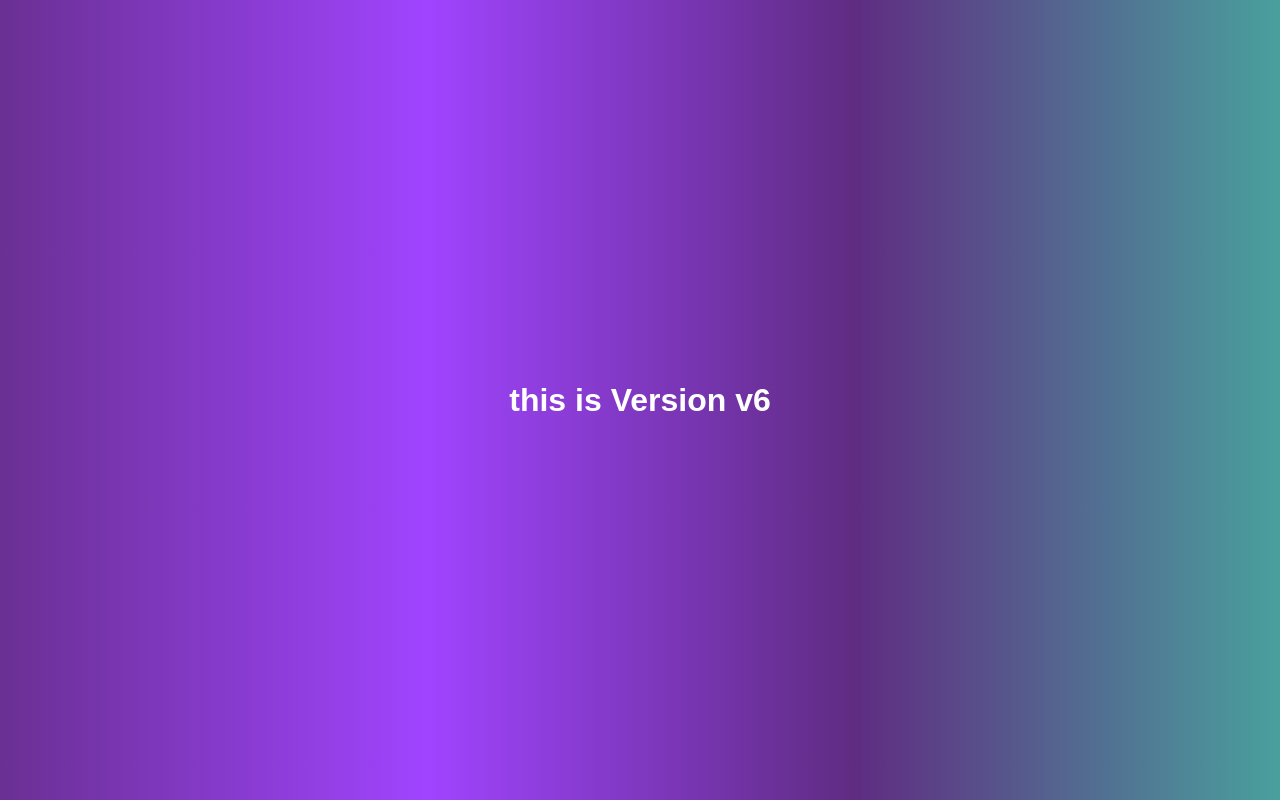
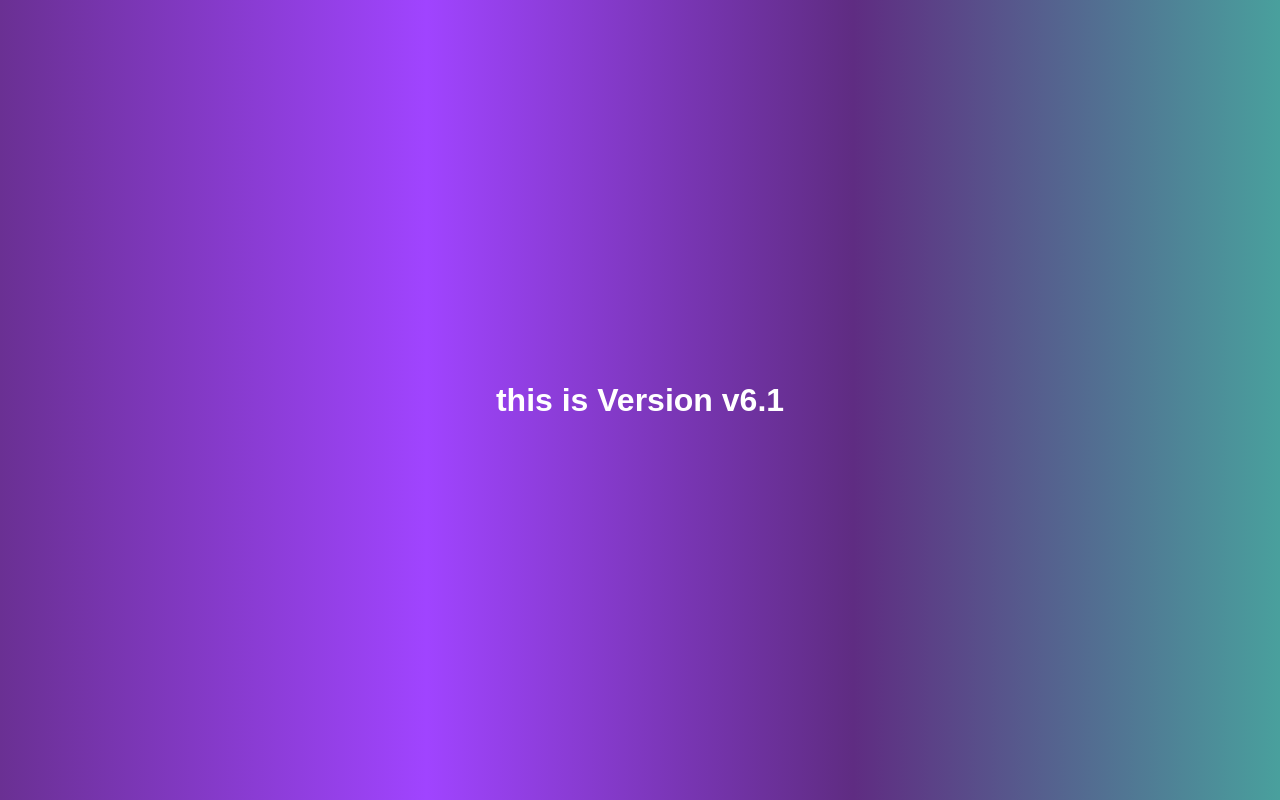
Before and after one commit to rahulredhu7/myreponew, a plain HTML site: page index.html in a window 1280 px wide. Drawn offline with Linux system fonts and the light colour scheme.

Commit message:
changed the version of git to v6.1

```diff
--- a/index.html
+++ b/index.html
@@ -7,5 +7,5 @@
     <title>Document</title>
 </head>
 <body>
-    <h1>this is Version v6</h1>
+    <h1>this is Version v6.1</h1>
 </body>
```
